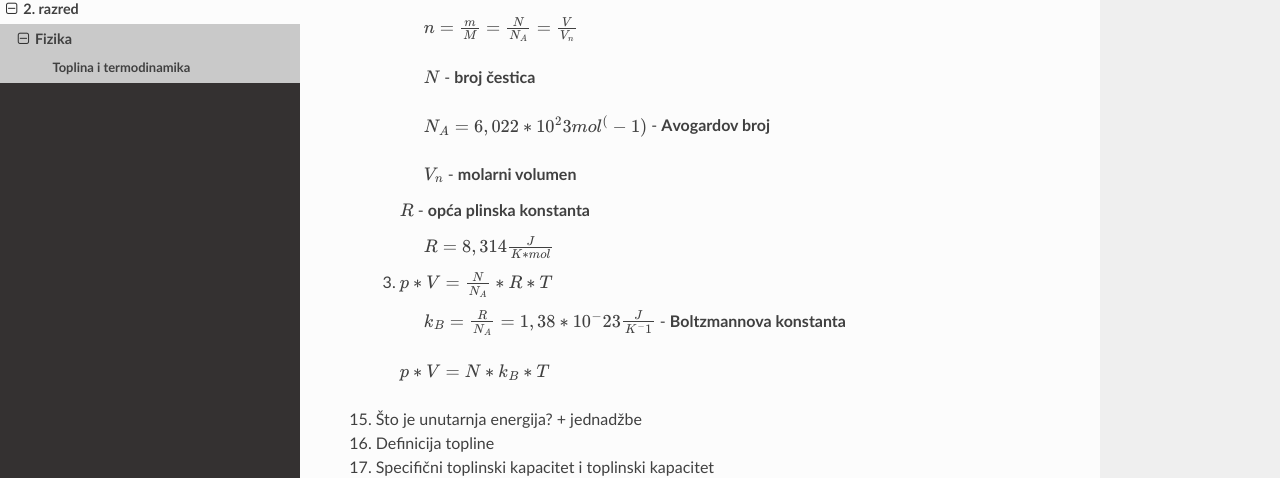
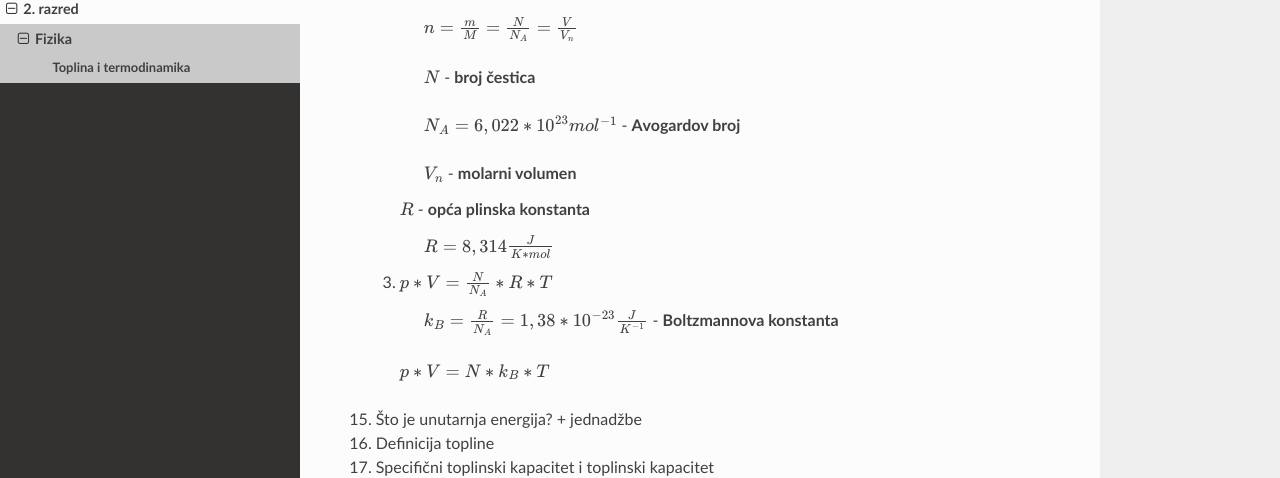
Before and after one commit to recycleTheC/tsrb-h_razred, a Sphinx documentation site: the page built from source/2_razred/fizika/toplina.rst, in a window 1280 px wide and 900 px high, scrolled down 7962 px. Shown: the part 144-622 px from the top of the window. Built offline with Sphinx 7.4.7 and the Read the Docs theme 2.0.0, drawn with Linux system fonts in a browser that asks for light colours.

Commit message:
Jednadžbe stanja idealnog plina

```diff
--- a/source/2_razred/fizika/toplina.rst
+++ b/source/2_razred/fizika/toplina.rst
@@ -210,7 +210,7 @@ Toplina i termodinamika
 
       :math:`N` - **broj čestica**
 
-      :math:`N_A = 6,022*10^23 mol^(-1)` - **Avogardov broj**
+      :math:`N_A = 6,022*10^{23} mol^{-1}` - **Avogardov broj**
 
       :math:`V_n` - **molarni volumen**
 
@@ -220,7 +220,7 @@ Toplina i termodinamika
 
   3) :math:`p*V=\frac {N}{N_A}*R*T`
 
-      :math:`k_B=\frac {R}{N_A}= 1,38*10^-23 \frac {J}{K^-1}` - **Boltzmannova konstanta**
+      :math:`k_B=\frac {R}{N_A}= 1,38*10^{-23} \frac {J}{K^{-1}}` - **Boltzmannova konstanta**
 
     :math:`p*V=N*k_B*T`
 
```
